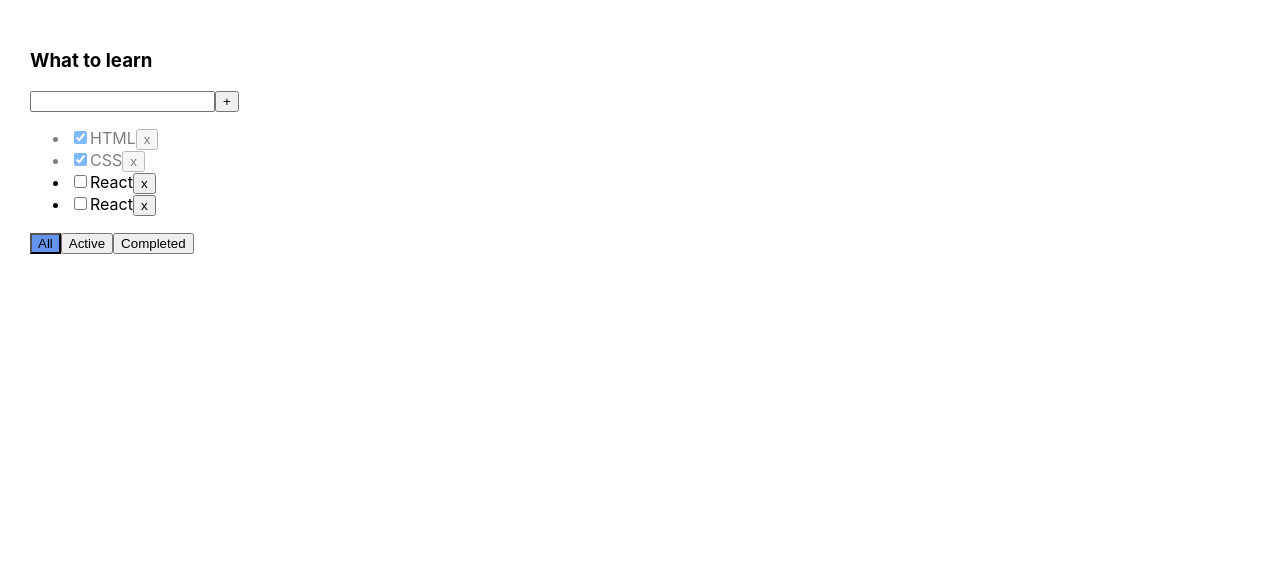
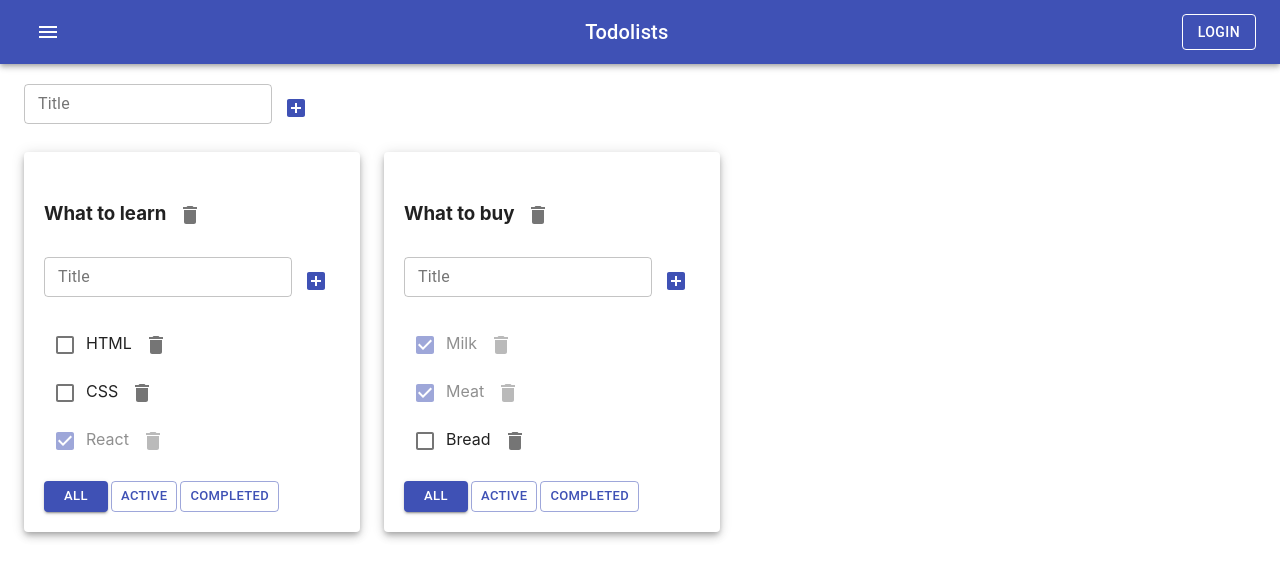
Before and after one commit to e1ing/todolist-ts-l, a React (Create React App) app: page / in a window 1280 px wide. Shown: the top 578 px of the page. Built offline with nearby package versions, Linux system fonts and the light colour scheme.

Commit message:
lesson-07

```diff
--- a/package.json
+++ b/package.json
@@ -3,6 +3,8 @@
   "version": "0.1.0",
   "private": true,
   "dependencies": {
+    "@material-ui/core": "^4.11.4",
+    "@material-ui/icons": "^4.11.2",
     "@testing-library/jest-dom": "^4.2.4",
     "@testing-library/react": "^9.3.2",
     "@testing-library/user-event": "^7.1.2",
--- a/src/AddItemForm.tsx
+++ b/src/AddItemForm.tsx
@@ -0,0 +1,58 @@
+import React, {useState, KeyboardEvent, ChangeEvent} from 'react';
+import {IconButton, TextField} from "@material-ui/core";
+import {AddBox, Delete} from "@material-ui/icons";
+
+type AddItemFormPropsType = {
+    addItem: (title: string) => void
+}
+
+function AddItemForm(props: AddItemFormPropsType) {
+    const [title, setTitle] = useState<string>("")
+    const [error, setError] = useState<boolean>(false)
+
+    const onChangeTitle = (e: ChangeEvent<HTMLInputElement>) => {
+        setTitle(e.currentTarget.value)
+        setError(false) //убираем ошибку если начинаем печатать в поле
+    }
+
+    const onClickAddItem = () => {
+        const trimmedTitle = title.trim() //обрезка пробелов впереди и сзади
+        if (trimmedTitle) {
+            props.addItem(trimmedTitle)
+        } else {
+            setError(true) //подсвечивает красным, если в строке пусто
+        }
+        setTitle("")
+    }
+
+    const onKeyPressAddItem = (e: KeyboardEvent) => {
+        if (e.key === "Enter") {
+            onClickAddItem()
+        }
+    }
+
+    /*const errorMessage = error ? <div className={"error-message"}>Title is required</div> : null*/
+
+    return (
+        <div>
+            <TextField
+                size={"small"}
+                variant={"outlined"}
+                error={error}
+                helperText={error && "Title is required"}
+                value={title}
+                onChange={onChangeTitle}
+                onKeyPress={onKeyPressAddItem}
+                label={"Title"}
+                onBlur={()=>setError(false)}
+            />
+            <IconButton color={"primary"}
+                        onClick={onClickAddItem}>
+                <AddBox/>
+            </IconButton>
+            {/*{errorMessage}*/}
+        </div>
+    );
+}
+
+export default AddItemForm;
--- a/src/App.css
+++ b/src/App.css
@@ -1,3 +1,4 @@
+/*
 .App {
   padding: 30px;
   display: flex;
@@ -6,6 +7,7 @@
 .App > div {
   margin-right: 50px;
 }
+*/
 
 .is-done{
   opacity: 0.5;
--- a/src/App.tsx
+++ b/src/App.tsx
@@ -2,6 +2,10 @@ import React, {useState} from 'react';
 import './App.css';
 import TodoList from "./TodoList";
 import {v1} from "uuid";
+import AddItemForm from "./AddItemForm";
+import {AppBar, Button, Container, Grid, IconButton, Paper, Toolbar, Typography} from "@material-ui/core";
+import {Menu} from "@material-ui/icons";
+
 
 export type TaskType = {
     id: string,
@@ -10,70 +14,153 @@ export type TaskType = {
 }
 export type FilterValuesType = "all" | "active" | "completed";
 
+type TodoListType = {
+    id: string
+    title: string
+    filter: FilterValuesType
+}
+
+type TaskStateType = {
+    [key: string]: Array<TaskType>
+}
+
 function App() {
 //BLL:
-    //local state - локальное хранилище, state устанавливает и перерисовывает
+    const todoListID_1 = v1()
+    const todoListID_2 = v1()
 
-    const [tasks, setTasks] = useState<Array<TaskType>>([
-        {id: v1(), title: "HTML", isDone: true},
-        {id: v1(), title: "CSS", isDone: true},
-        {id: v1(), title: "React", isDone: false},
-        {id: v1(), title: "React", isDone: false}
-    ]);
+    const [todoLists, setTodoLists] = useState<Array<TodoListType>>([
+        {id: todoListID_1, title: "What to learn", filter: "all"},
+        {id: todoListID_2, title: "What to buy", filter: "all"}
+    ])
+
+
+    const [tasks, setTasks] = useState<TaskStateType>({
+            [todoListID_1]: [
+                {id: v1(), title: "HTML", isDone: false},
+                {id: v1(), title: "CSS", isDone: false},
+                {id: v1(), title: "React", isDone: true}
+            ],
+            [todoListID_2]: [
+                {id: v1(), title: "Milk", isDone: true},
+                {id: v1(), title: "Meat", isDone: true},
+                {id: v1(), title: "Bread", isDone: false}
+            ],
+        }
+    )
+
+//local state - локальное хранилище, state устанавливает и ренедит
+
 
     const [filter, setFilter] = useState<"all" | "active" | "completed">("all")
 
 //Remove tasks
-    function removeTask(taskID: string) {
-        const filteredTasks = tasks.filter(t => t.id !== taskID); //новый массив замисыватся фильтруя по условию
-        console.log(tasks);
-        //тут надо обновлять UI
-        setTasks(filteredTasks);
+    function removeTask(taskID: string, todoListID: string) {
+        tasks[todoListID] = tasks[todoListID].filter(t => t.id !== taskID);
+        setTasks({...tasks})
     }
 
-    function addTask(title: string) {
+    function addTask(title: string, todoListID: string) {
         const newTask: TaskType = {
             id: v1(),
             title: title,
             isDone: false
         };
-        setTasks([newTask, ...tasks]);
+        setTasks({...tasks, [todoListID]: [newTask, ...tasks[todoListID]]});
     }
 
-    function changeTaskStatus(taskId: string, newIsDoneValue: boolean) {
-        setTasks(tasks.map(t => t.id === taskId ? {...t, isDone: newIsDoneValue} : t))
+    function changeTaskStatus(taskId: string, newIsDoneValue: boolean, todoListID: string) {
+        tasks[todoListID] = tasks[todoListID].map(t => t.id === taskId ? {...t, isDone: newIsDoneValue} : t)
+        setTasks({...tasks})
     }
 
+    function changeTaskTitle(taskId: string, newTitle: string, todoListID: string) {
+        tasks[todoListID] = tasks[todoListID].map(t => t.id === taskId ? {...t, title: newTitle} : t)
+        setTasks({...tasks})
+    }
 
-    function changeFilter(value: FilterValuesType) {
-        setFilter(value);
+    function changeFilter(value: FilterValuesType, todoListID: string) {
+        setTodoLists(todoLists.map(tl => tl.id === todoListID ? {...tl, filter: value} : tl));
+    }
+
+    function removeTodoList(todoListID: string) {
+        setTodoLists(todoLists.filter(tl => tl.id !== todoListID))
+        delete tasks[todoListID]
+    }
+
+    function changeTodoListTitle(title: string, todoListID: string) {
+        setTodoLists(todoLists.map(tl => tl.id === todoListID ? {...tl, title: title} : tl));
+    }
+
+    function addTodoList(title: string) {
+        const newTodoListId = v1()
+        const newTodoList: TodoListType = {
+            id: newTodoListId, title, filter: "all"
+        }
+        setTodoLists([...todoLists, newTodoList])
+        setTasks({...tasks, [newTodoListId]: []})
     }
 
 
 //UI:
 //функция
-    function getTasksForTodolist() {
-        switch (filter) {
+    function getTasksForTodolist(todoList: TodoListType) {
+        switch (todoList.filter) {
             case "active":
-                return tasks.filter(t => !t.isDone)
+                return tasks[todoList.id].filter(t => !t.isDone)
             case "completed":
-                return tasks.filter(t => t.isDone)
+                return tasks[todoList.id].filter(t => t.isDone)
             default:
-                return tasks;
+                return tasks[todoList.id];
         }
     }
 
+    const todoListsComponents = todoLists.map(tl => {
         return (
-        <div className="App">
+            <Grid item key={tl.id}>
+            <Paper elevation={5} style={{padding: "20px"}}>
                 <TodoList
-                title={"What to learn"}
-                tasks={getTasksForTodolist()}
+                    todoListID={tl.id}
+                    title={tl.title}
+                    tasks={getTasksForTodolist(tl)}
+                    filter={tl.filter}
                     removeTask={removeTask}
                     changeFilter={changeFilter}
                     addTask={addTask}
-                filter={filter}
                     changeTaskStatus={changeTaskStatus}
+                    removeTodoList={removeTodoList}
+                    changeTaskTitle={changeTaskTitle}
+                    changeTodoListTitle={changeTodoListTitle}
                 />
+            </Paper>
+            </Grid>
+        )
+    })
+
+    return (
+
+        <div>
+            <AppBar position={"static"}>
+                <Toolbar style={{justifyContent:"space-between"}}>
+                    <IconButton color={"inherit"}>
+                        <Menu/>
+                    </IconButton>
+                    <Typography variant={"h6"}>
+                        Todolists
+                    </Typography>
+                    <Button
+                        variant={"outlined"}
+                        color={"inherit"}>Login</Button>
+                </Toolbar>
+            </AppBar>
+            <Container fixed>
+                <Grid container style={{padding: "20px 0px"}}>
+                    <AddItemForm addItem={addTodoList}/>
+                </Grid>
+                <Grid container spacing={3}>
+                {todoListsComponents}
+                </Grid>
+            </Container>
         </div>
     );
 }
--- a/src/EditableSpan.tsx
+++ b/src/EditableSpan.tsx
@@ -0,0 +1,36 @@
+import React, {useState, KeyboardEvent, ChangeEvent} from 'react';
+import {Input, TextField} from "@material-ui/core";
+
+type EditableSpanPropsType = {
+    title: string
+    changeTitle: (title: string) => void
+}
+
+export function EditableSpan(props: EditableSpanPropsType) {
+    const [title, setTitle] = useState<string>(props.title)
+    const [editMode, setEditMode] = useState<boolean>(false)
+
+
+    const onEditMode = () => {
+        setEditMode(true)
+        //setTitle(props.title) //костыль
+    }
+    const offEditMode = () => {
+        setEditMode(false)
+        props.changeTitle(title)
+    }
+    const onChangeTitle = (e: ChangeEvent<HTMLInputElement>) => {
+        setTitle(e.currentTarget.value)
+    }
+    return (
+        editMode
+            ? <Input
+                color={"primary"}
+                /*variant={"standard"}*/
+                value={title}
+                         autoFocus
+                         onChange={onChangeTitle}
+                         onBlur={offEditMode}/>
+            : <span onDoubleClick={onEditMode}>{props.title}</span>
+    )
+}
--- a/src/TodoList.tsx
+++ b/src/TodoList.tsx
@@ -1,94 +1,98 @@
 import React, {useState, KeyboardEvent, ChangeEvent} from 'react';
 import {FilterValuesType, TaskType} from "./App";
+import AddItemForm from "./AddItemForm";
+import {EditableSpan} from "./EditableSpan";
+import {Button, Checkbox, IconButton} from "@material-ui/core";
+import {CheckBox, Delete} from "@material-ui/icons";
 
 type TodoListPropsType = {
+    todoListID: string
     title: string
     tasks: Array<TaskType>
     filter: FilterValuesType
-    removeTask: (taskID: string) => void //функция, которая перезаписывает массив и ничего не возвращает
-    changeFilter: (value: FilterValuesType) => void
-    addTask: (title: string) => void
-    changeTaskStatus: (taskId: string, newIsDoneValue: boolean) => void
+    removeTask: (taskID: string, todoListID: string) => void //функция, которая перезаписывает массив и ничего не возвращает
+    changeFilter: (value: FilterValuesType, todoListID: string) => void
+    addTask: (title: string, todoListID: string) => void
+    changeTaskStatus: (taskID: string, newIsDoneValue: boolean, todoListID: string) => void
+    removeTodoList: (todoListID: string) => void
+    changeTaskTitle: (taskId: string, newTitle: string, todoListID: string) => void
+    changeTodoListTitle: (title: string, todoListID: string) => void
 }
-
 
 function TodoList(props: TodoListPropsType) {
     // const {filter, tasks, title: tlTitte, addTask, removeTask, changeFilter} = props
     //все переменные-свойства в функции определяем как пропсы - деструктуризаация пропсов
     //также можно сразу вместо пропсов все свойства прописать тут (props: TodoListPropsType)
 
-    const [title, setTitle] = useState<string>("")
-    const [error, setError] = useState<boolean>(false)
+    /*  const [title, setTitle] = useState<string>("")
+      const [error, setError] = useState<boolean>(false)*/
 
     const tasksJSXElements = props.tasks.map(t => {
         const removeTask = () => {
-            props.removeTask(t.id)
+            props.removeTask(t.id, props.todoListID)
         }
+        const changeTaskStatus = (e: ChangeEvent<HTMLInputElement>) => props.changeTaskStatus(t.id, e.currentTarget.checked, props.todoListID)
+        const changeTaskTitle = (title: string) => props.changeTaskTitle(t.id, title, props.todoListID)
 
         return (
-            <li className={t.isDone ? "is-done" : ""}>
-                <input
-                    onChange={(e) =>
-                        props.changeTaskStatus(t.id, e.currentTarget.checked)}
-                    type="checkbox"
+            <li key={t.id} className={t.isDone ? "is-done" : ""}>
+
+                <Checkbox
+                    color={"primary"}
+                    onChange={changeTaskStatus}
                     checked={t.isDone}/>
-                <span>{t.title}</span>
-                <button onClick={removeTask}>x</button>
+
+                    <EditableSpan title={t.title} changeTitle={changeTaskTitle}/>
+
+                <IconButton onClick={removeTask}>
+                    <Delete/>
+                </IconButton>
             </li>
         )
     })
 
 
-    const onClickAddTask = () => {
-        const trimmedTitle = title.trim() //обрезка пробелов впереди и сзади
-        if (trimmedTitle) {
-            props.addTask(trimmedTitle)
-        } else {
-            setError(true) //подсвечивает красным, если в строке пусто
-        }
-        setTitle("")
-    }
-
-    const onKeyPressAddTask = (e: KeyboardEvent) => {
-        if (e.key === "Enter") {
-            onClickAddTask()
-        }
-    }
-    const onChangeTitle = (e: ChangeEvent<HTMLInputElement>) => {
-        setTitle(e.currentTarget.value)
-        setError(false) //убираем ошибку если начинаем печатать в поле
-    }
-    const onClickAllFilter = () => props.changeFilter("all")
-    const onClickActiveFilter = () => props.changeFilter("active")
-    const onClickCompletedFilter = () => props.changeFilter("completed")
-    const errorMessage = error ? <div className={"error-message"}>Title is required</div> : null //текст под полем
+    const onClickAllFilter = () => props.changeFilter("all", props.todoListID)
+    const onClickActiveFilter = () => props.changeFilter("active", props.todoListID)
+    const onClickCompletedFilter = () => props.changeFilter("completed", props.todoListID)
+    const onClickRemoveTodoList = () => props.removeTodoList(props.todoListID)
+    const addTask = (title: string) => props.addTask(title, props.todoListID)
+    const changeTodoListTitle = (title: string) => props.changeTodoListTitle(title, props.todoListID)
 
 
     return (
         <div>
-            <h3>{props.title}</h3>
-            <div>
-                <input
-                    className={error ? "error" : ""}
-                    value={title}
-                    onChange={onChangeTitle}
-                    onKeyPress={onKeyPressAddTask}
-                />
-                <button onClick={onClickAddTask}>+</button>
-                {errorMessage}
-            </div>
-            <ul>
+            <h3>
+                <EditableSpan title={props.title} changeTitle={changeTodoListTitle}/>
+                <IconButton onClick={onClickRemoveTodoList}>
+                    <Delete/>
+                </IconButton>
+
+
+            </h3>
+            <AddItemForm addItem={addTask}/>
+
+            <ul style={{listStyle: "none", paddingLeft: "0px"}}>
                 {tasksJSXElements}
             </ul>
             <div>
-                <button className={props.filter === "all" ? "active-filter" : ""} onClick={onClickAllFilter}>All
-                </button>
-                <button className={props.filter === "active" ? "active-filter" : ""}
+                <Button color={"primary"}
+                        size={"small"}
+                        variant={props.filter === "all" ? "contained" : "outlined"}
+                        onClick={onClickAllFilter}>All
+                </Button>
+                <Button style={{marginLeft: '3px'}}
+                        color={"primary"}
+                        size={"small"}
+                        variant={props.filter === "active" ? "contained" : "outlined"}
                         onClick={onClickActiveFilter}>Active
-                </button>
-                <button className={props.filter === "completed" ? "active-filter" : ""}
+                </Button>
+                <Button style={{marginLeft: '3px'}}
+                        color={"primary"}
+                        size={"small"}
+                        variant={props.filter === "completed" ? "contained" : "outlined"}
                         onClick={onClickCompletedFilter}>Completed
-                </button>
+                </Button>
             </div>
         </div>
     )
```
Also changed, not shown: 2 other files (tests, documents, lock files or other folders). Lines whose indentation alone changed are shown as unchanged.
